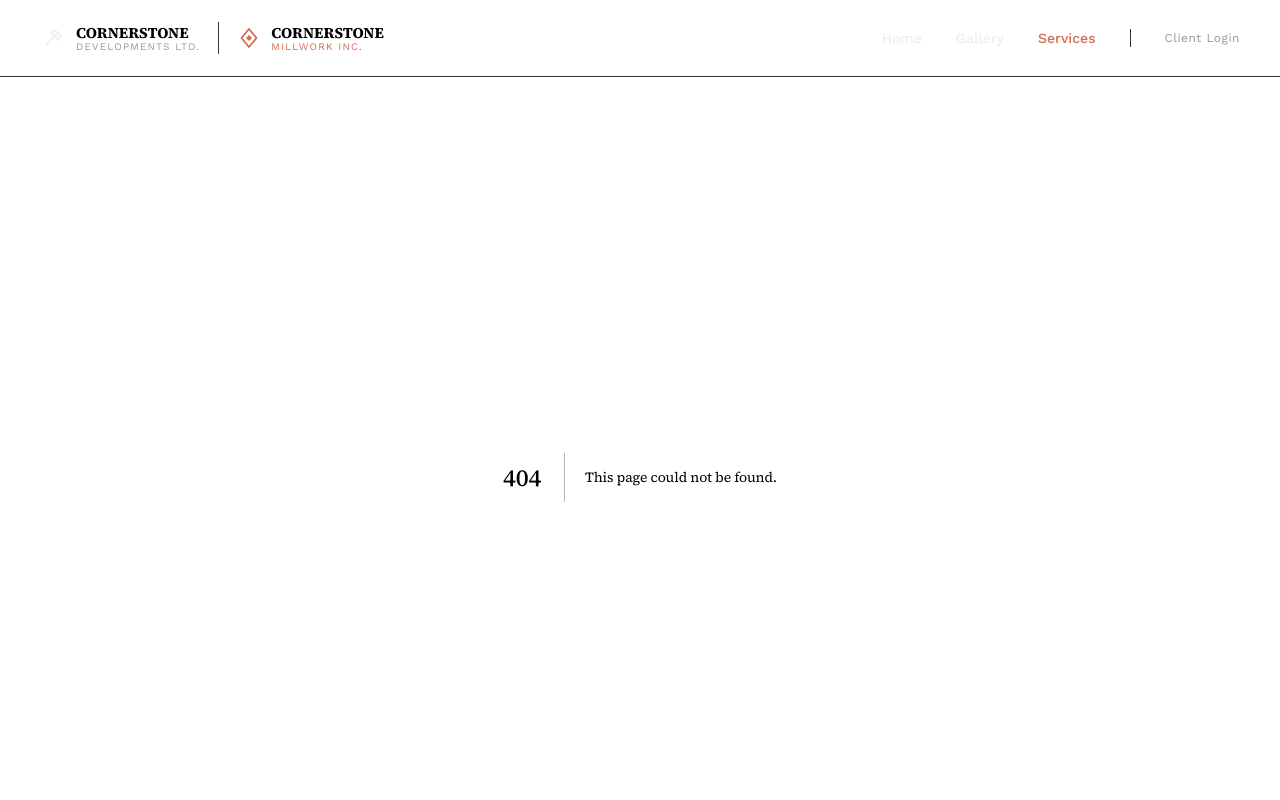
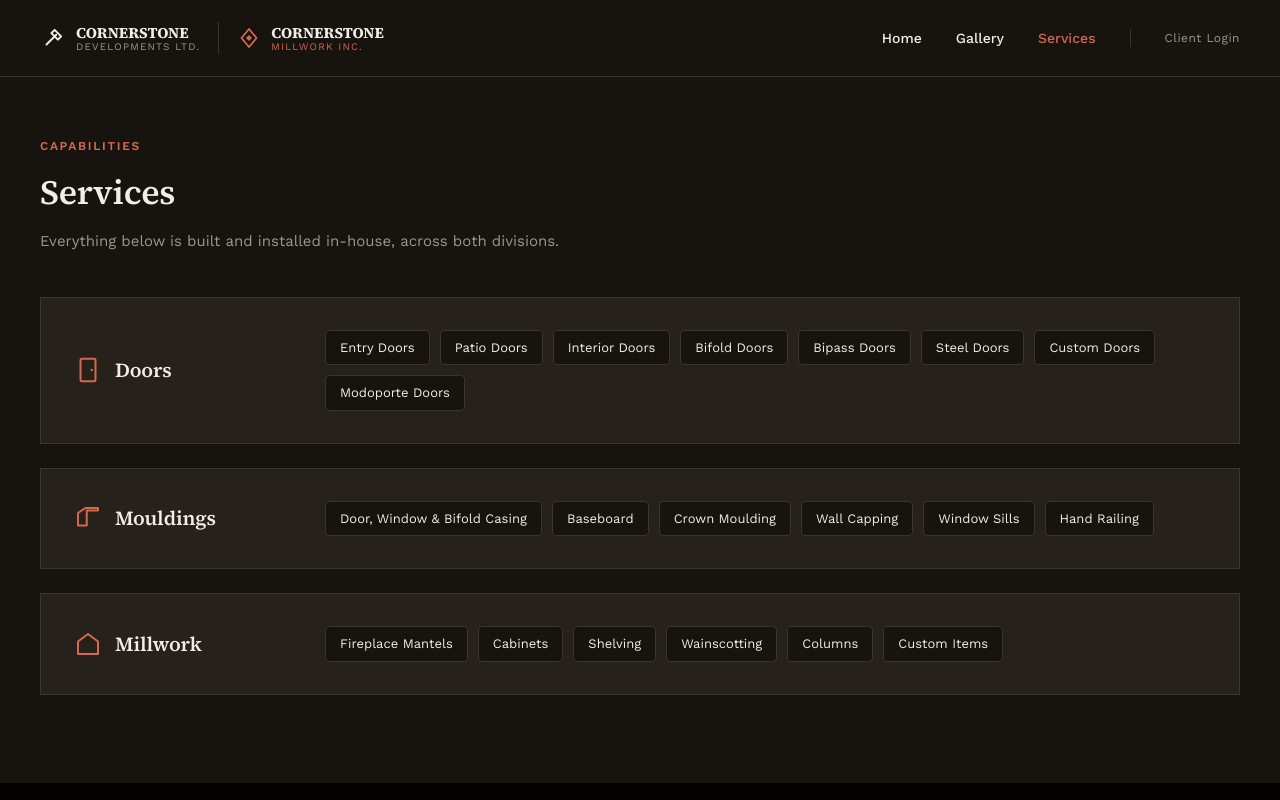
Before and after one commit to klapeyre/cornerstone-redesign, a Next.js app: page /services in a window 1280 px wide. Before the commit this address had no page. Shown: the top 800 px of the page. Built offline with nearby package versions, Linux system fonts and the light colour scheme.

Commit message:
Added services page

```diff
--- a/app/globals.css
+++ b/app/globals.css
@@ -144,4 +144,14 @@
     color: oklch(100% 0 0);
     background: linear-gradient(0deg, oklch(8% 0.008 75 / 0.78), transparent);
   }
+
+  .chip {
+    display: inline-block;
+    padding: 7px 14px;
+    background: var(--color-bg);
+    border: 1px solid var(--color-line);
+    border-radius: var(--radius-sm);
+    font-size: 13px;
+    color: var(--color-ink);
+  }
 }
--- /dev/null
+++ b/app/services/page.tsx
@@ -0,0 +1,87 @@
+import type { Metadata } from "next";
+import { DoorsIcon, MouldingsIcon, MillworkIcon } from "@/app/components/icons/services";
+
+export const metadata: Metadata = {
+  title: "Services",
+  description:
+    "Doors, mouldings and millwork built and installed in-house by Cornerstone Developments and Cornerstone Millwork.",
+};
+
+const categories = [
+  {
+    name: "Doors",
+    Icon: DoorsIcon,
+    items: [
+      "Entry Doors",
+      "Patio Doors",
+      "Interior Doors",
+      "Bifold Doors",
+      "Bipass Doors",
+      "Steel Doors",
+      "Custom Doors",
+      "Modoporte Doors",
+    ],
+  },
+  {
+    name: "Mouldings",
+    Icon: MouldingsIcon,
+    items: [
+      "Door, Window & Bifold Casing",
+      "Baseboard",
+      "Crown Moulding",
+      "Wall Capping",
+      "Window Sills",
+      "Hand Railing",
+    ],
+  },
+  {
+    name: "Millwork",
+    Icon: MillworkIcon,
+    items: [
+      "Fireplace Mantels",
+      "Cabinets",
+      "Shelving",
+      "Wainscotting",
+      "Columns",
+      "Custom Items",
+    ],
+  },
+];
+
+export default function ServicesPage() {
+  return (
+    <main className="flex-1">
+      <section className="page-shell pt-14 pb-2">
+        <span className="text-xs font-semibold tracking-[0.14em] text-accent uppercase">
+          Capabilities
+        </span>
+        <h1 className="mt-2.5 text-[34px]">Services</h1>
+        <p className="mt-3 max-w-[60ch] text-[15px] text-muted">
+          Everything below is built and installed in-house, across both
+          divisions.
+        </p>
+      </section>
+
+      <section className="page-shell flex flex-col gap-6 pt-9 pb-14 md:pb-[88px]">
+        {categories.map(({ name, Icon, items }) => (
+          <div
+            key={name}
+            className="grid gap-6 border border-line bg-card p-8 md:grid-cols-[220px_1fr] md:gap-8"
+          >
+            <div className="flex items-center gap-3">
+              <Icon className="h-[30px] w-[30px] text-accent" />
+              <h2 className="text-xl">{name}</h2>
+            </div>
+            <div className="flex flex-wrap gap-2.5">
+              {items.map((item) => (
+                <span key={item} className="chip">
+                  {item}
+                </span>
+              ))}
+            </div>
+          </div>
+        ))}
+      </section>
+    </main>
+  );
+}
```
Also changed, not shown: 1 other file (tests, documents, lock files or other folders).
